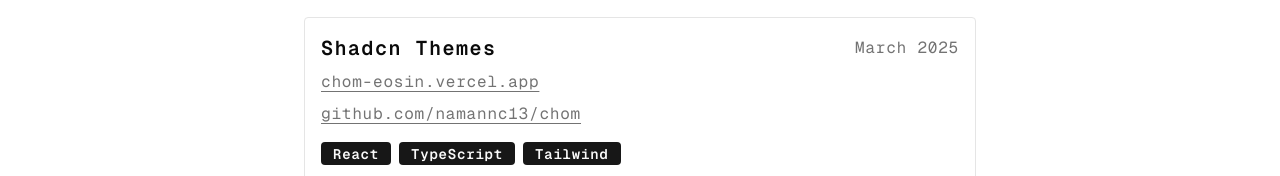
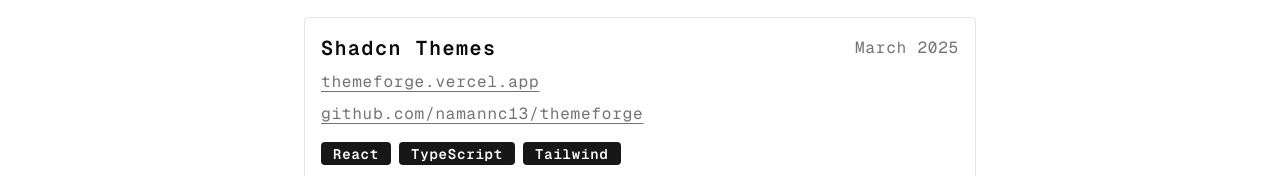
Before and after one commit to namannc13/themeforge, a React (Vite) app: page / in a window 1280 px wide. Shown: the part 681-857 px from the top of the page. Built offline with nearby package versions, Linux system fonts and the light colour scheme.

Commit message:
Added Correct Links for themeforge project

```diff
--- a/src/data/project.ts
+++ b/src/data/project.ts
@@ -2,10 +2,10 @@
   {
     id: 1,
     name: "Shadcn Themes",
-    github: "github.com/namannc13/chom",
-    githubLink: "https://github.com/namannc13/chom",
-    deployment: "chom-eosin.vercel.app",
-    deployedLink: "https://chom-eosin.vercel.app/",
+    github: "github.com/namannc13/themeforge",
+    githubLink: "https://github.com/namannc13/themeforge",
+    deployment: "themeforge.vercel.app",
+    deployedLink: "https://themeforge.vercel.app/",
     description: [
       [
         { text: "A website to " },
```
